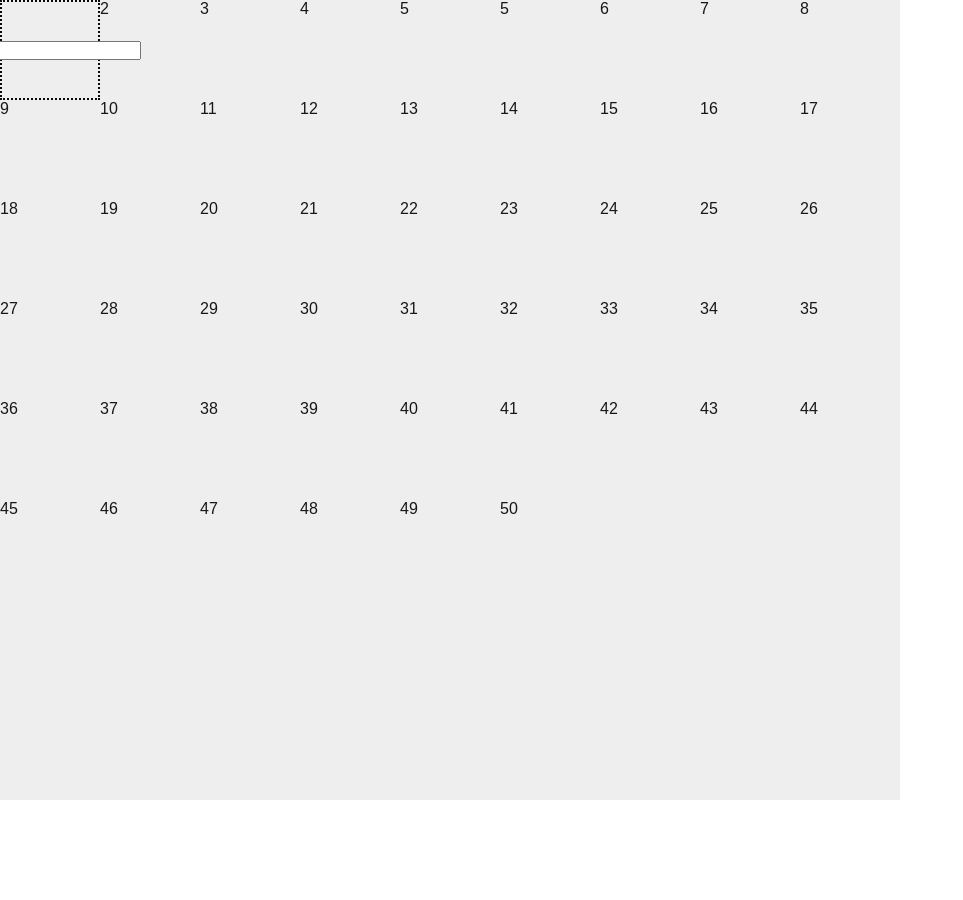
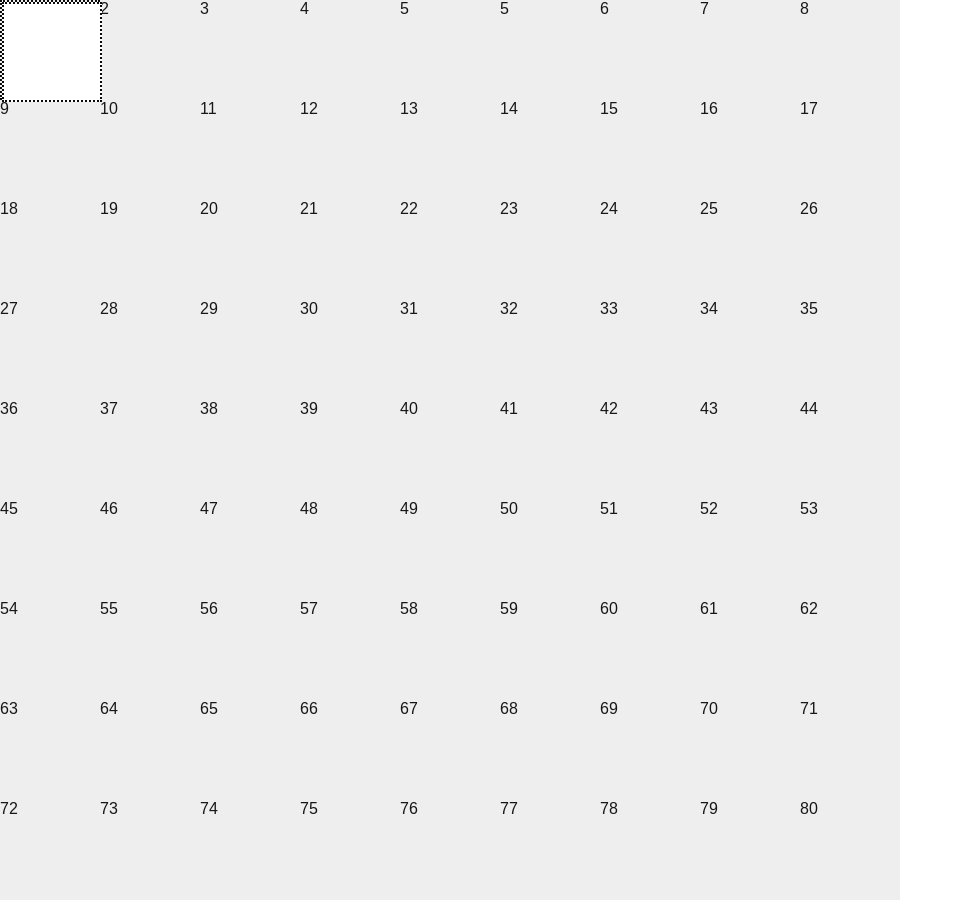
Before and after one commit to eeuneeun/puzzleGame, a Next.js app: page / in a window 1280 px wide. Shown: the whole page, without its empty margins (0-963 px from the left). Before the commit the page ends 800 px from the top, so only its background shows below. Built offline with nearby package versions, Linux system fonts and the light colour scheme.

Commit message:
키보드 상하좌우 움직임 함수

```diff
--- a/src/app/globals.css
+++ b/src/app/globals.css
@@ -59,11 +59,16 @@ a {
   height: 100px;
   background: #eee;
 }
-.me {
+.me,
+#me {
+  width: 100px;
+  height: 100px;
   display: flex;
   position: absolute;
   justify-content: center;
   align-items: center;
+  top: 0;
+  left: 0;
   font-size: 25px;
   border: 2px dotted #0a0a0a;
 }
--- a/src/app/page.tsx
+++ b/src/app/page.tsx
@@ -1,13 +1,26 @@
 "use client";
-// import { useEffect } from "react";
-
-import { KeyboardEvent } from "react";
 
 export default function Main() {
-  function keyboardMove(event: KeyboardEvent) {
-    console.log(event);
-    // if (e.key === "Enter") {
-    // }
+  // # 키보드 상하좌우 움직임 함수
+  function keyboardMove(event: any) {
+    const targetEl = event.target.parentElement.style;
+
+    if (event.key === "ArrowDown") {
+      let nowTop = Number(targetEl.top.replace("px", ""));
+      targetEl.top = nowTop + 100 + "px";
+    } else if (event.key === "ArrowUp") {
+      let nowTop = Number(targetEl.top.replace("px", ""));
+      targetEl.top = nowTop - 100 + "px";
+      console.log(nowTop);
+    } else if (event.key === "ArrowLeft") {
+      let nowLeft = Number(targetEl.left.replace("px", ""));
+      targetEl.left = nowLeft - 100 + "px";
+      console.log(nowLeft);
+    } else if (event.key === "ArrowRight") {
+      let nowLeft = Number(targetEl.left.replace("px", ""));
+      targetEl.left = nowLeft + 100 + "px";
+      console.log(nowLeft);
+    }
   }
 
   // useEffect(() => {
@@ -19,8 +32,8 @@ export default function Main() {
   return (
     <div>
       <main className="boundary">
-        <div className="me" id="me">
-          <input type="text" onKeyDown={(e) => keyboardMove(e)} />
+        <div className="me">
+          <input type="text" id="me" onKeyDown={(e) => keyboardMove(e)} />
         </div>
         <div>1</div>
         <div>2</div>
@@ -73,27 +86,36 @@ export default function Main() {
         <div>48</div>
         <div>49</div>
         <div>50</div>
-        <div></div>
-        <div></div>
-        <div></div>
-        <div></div>
-        <div></div>
-        <div></div>
-        <div></div>
-        <div></div>
-        <div></div>
-        <div></div>
-        <div></div>
-        <div></div>
-        <div></div>
-        <div></div>
-        <div></div>
-        <div></div>
-        <div></div>
-        <div></div>
-        <div></div>
-        <div></div>
-        <div></div>
+        <div>51</div>
+        <div>52</div>
+        <div>53</div>
+        <div>54</div>
+        <div>55</div>
+        <div>56</div>
+        <div>57</div>
+        <div>58</div>
+        <div>59</div>
+        <div>60</div>
+        <div>61</div>
+        <div>62</div>
+        <div>63</div>
+        <div>64</div>
+        <div>65</div>
+        <div>66</div>
+        <div>67</div>
+        <div>68</div>
+        <div>69</div>
+        <div>70</div>
+        <div>71</div>
+        <div>72</div>
+        <div>73</div>
+        <div>74</div>
+        <div>75</div>
+        <div>76</div>
+        <div>77</div>
+        <div>78</div>
+        <div>79</div>
+        <div>80</div>
       </main>
     </div>
   );
```
